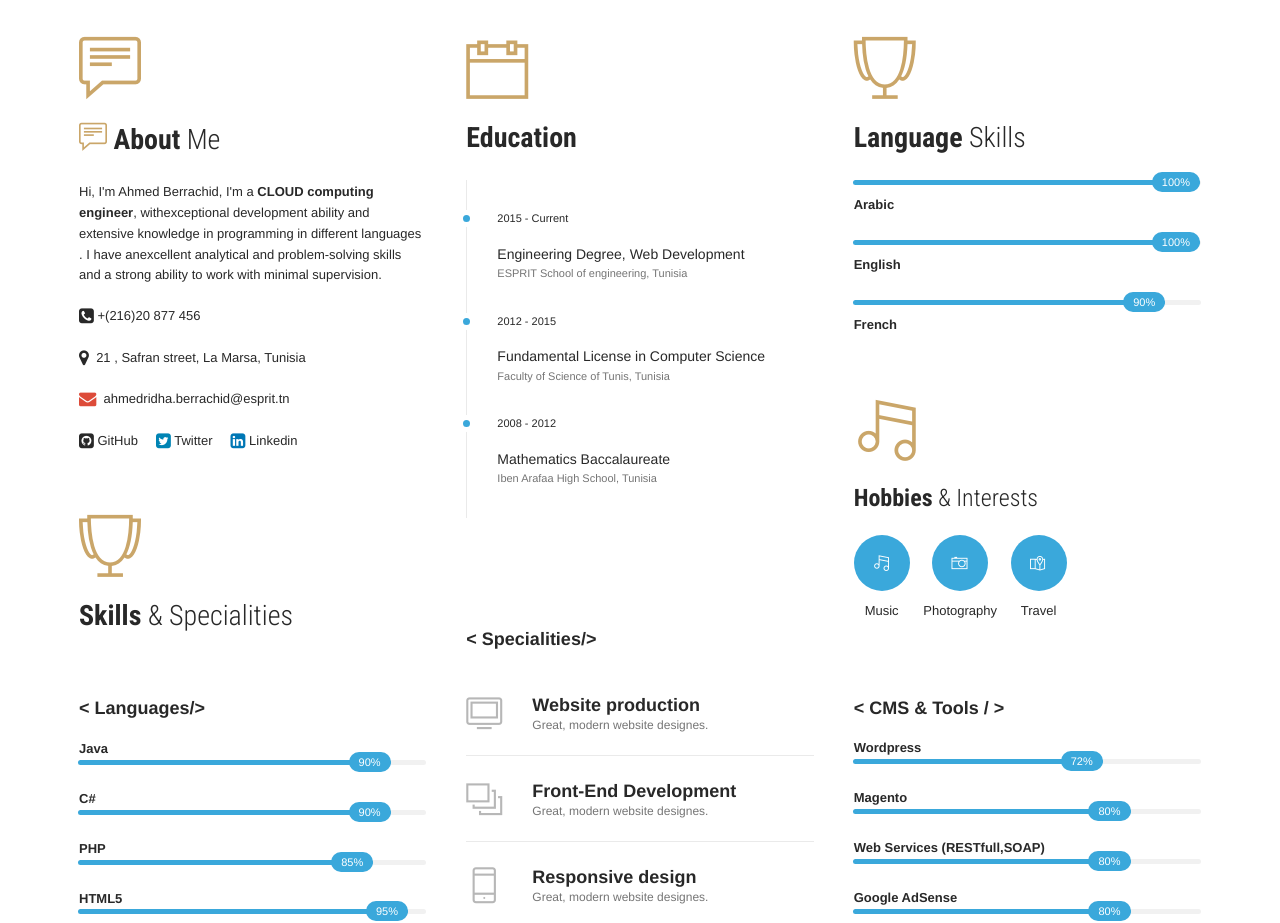
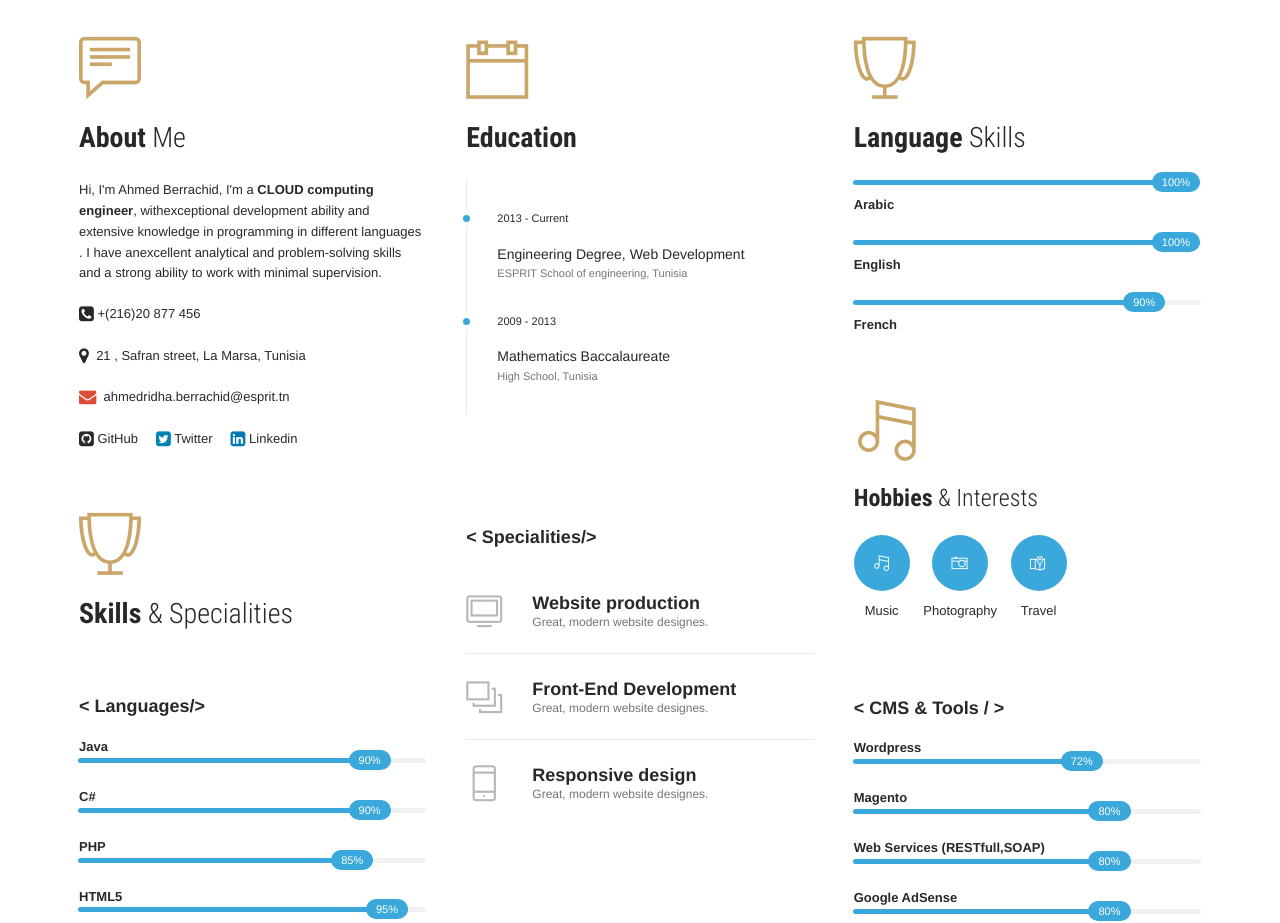
Before and after one commit to ahmed2611/ahmed2611.github.io, a plain HTML site: page index.html in a window 1280 px wide. Shown: the part 900-1823 px from the top of the page. Drawn offline with Linux system fonts and the light colour scheme; some packages are replaced by stand-ins of ours; no server answers.

Commit message:
Update index.html

```diff
--- a/index.html
+++ b/index.html
@@ -101,7 +101,7 @@
                     <!-- Resume Box / About -->
                     <div class="resume-box">
                         <span class="icon animated" data-animation="fadeInDown"><i class="ti-comment-alt text-tertiary"></i></span>
-                  <h3><span class="ti-comment-alt text-tertiary"></span><strong> About</strong> Me</h3>
+                  <h3><strong> About</strong> Me</h3>
                    <p>Hi, I'm Ahmed Berrachid, I'm a <strong> CLOUD computing engineer</strong>, withexceptional development ability and extensive knowledge in programming in different languages .
                        I have anexcellent analytical and problem-solving skills and a strong ability to work with minimal supervision. </p>
 
@@ -197,21 +197,15 @@
                             <!-- Single event -->
                     <!-- Single event -->
                     <div class="timeline-event te-primary">
-                      <span class="event-date">2015 - Current</span>
+                      <span class="event-date">2013 - Current</span>
                       <span class="event-name">Engineering Degree, Web Development</span>
                       <span class="event-description">ESPRIT School of engineering, Tunisia</span>
                     </div>
                     <!-- Single event -->
                     <div class="timeline-event te-primary">
-                      <span class="event-date">2012 - 2015</span>
-                      <span class="event-name">Fundamental License in Computer Science</span>
-                      <span class="event-description">Faculty of Science of Tunis, Tunisia</span>
-                    </div>
-                    <!-- Single event -->
-                    <div class="timeline-event te-primary">
-                      <span class="event-date">2008 - 2012</span>
+                      <span class="event-date">2009 - 2013</span>
                       <span class="event-name">Mathematics Baccalaureate</span>
-                      <span class="event-description">Iben Arafaa High School, Tunisia</span>
+                      <span class="event-description"> High School, Tunisia</span>
                     </div>
                         </div>
                     </div>
```
